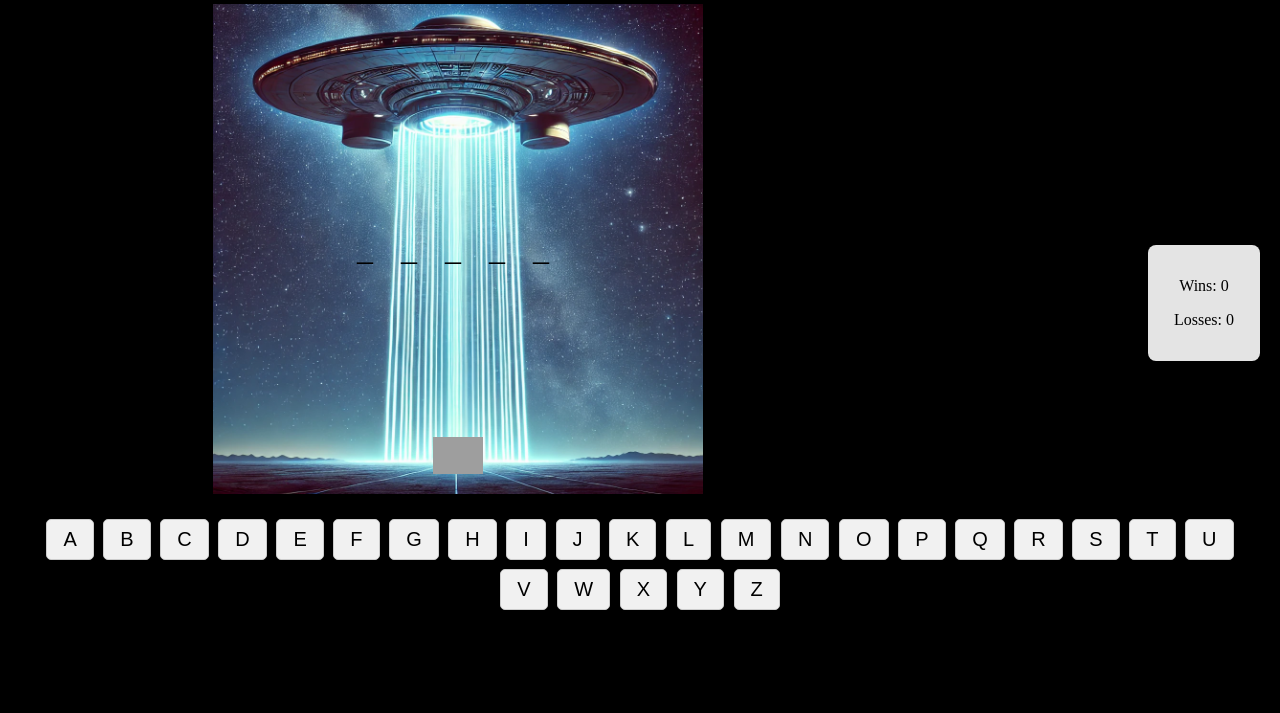
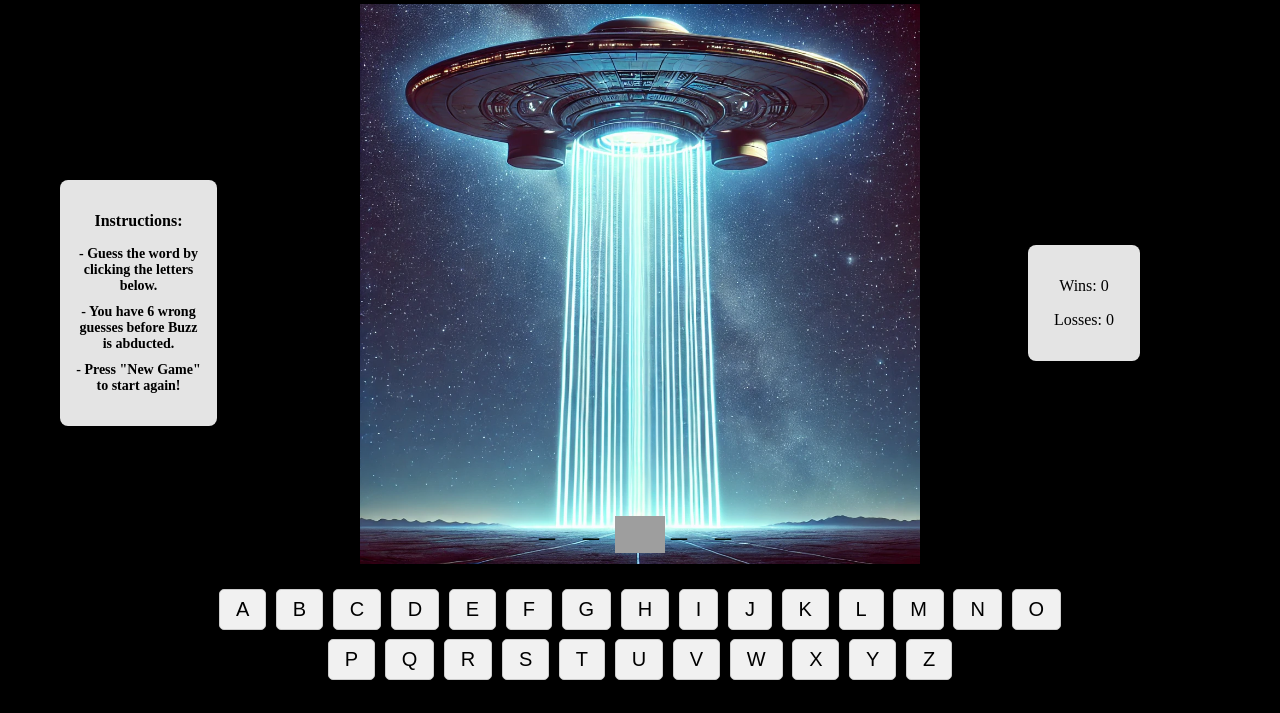
Before and after one commit to KeviinDavis/GA-Project1, a plain HTML site: page index.html in a window 1280 px wide. Shown: the part 97-810 px from the top of the page. Drawn offline with Linux system fonts and the light colour scheme; grey boxes are pictures that could not be loaded.

Commit message:
Fully completed

```diff
--- a/css/style.css
+++ b/css/style.css
@@ -48,46 +48,39 @@ body {
     display: none;
 }
 
+
 .background-section {
-    background: url(/images/spaceship.png);
-    background-size: contain;
-    background-position: center top;
-    background-repeat: no-repeat;
-    height: 490px;
+    background: url(/images/spaceship.png) no-repeat center center;
+    background-size: contain; /* Ensures the entire image fits within the section */
     width: 100%;
+    height: 70vh; /* Takes up 80% of the viewport height */
     position: relative;
     display: flex;
     justify-content: center;
-    align-items: center;
-    max-width: 900px;
+    align-items: flex-end; /* Keeps spaceman at the bottom */
+    margin: 0 auto;
 }
 
-
-
-.spaceman img {
-    width: 100px;
-    position: absolute;
-    bottom: 10px;
-    left: 50%;
-    transform: translate(-50%);
-}
 
 .word-display {
     font-size: 32px;
     letter-spacing: 10px;
     text-align: center;
     margin: 20px 0;
+    color:#000802
 }
+
 
 .alphabet-section {
     display: flex;
     justify-content: center;
     flex-wrap: wrap;
+    max-width: 900px;
+    margin: 0 auto;
     padding: 20px;
-    margin-top: 0 auto;
-    width: fit-content;
     text-align: center;
 }
+
 
 .letter-btn {
     padding: 0.5rem 1rem;
@@ -111,7 +104,7 @@ body {
 .sidebar {
     position: fixed;
     top: 50%;
-    right: 20px;
+    right: 140px;
     transform: translateY(-50%);
     background-color: #e4e4e4;
     padding: 1em;
@@ -120,6 +113,34 @@ body {
     box-shadow: 0 4px 8px rgba(0, 0, 0, 0.2);
     border-radius: 8px;
 }
+
+.instructions-box {
+    position: fixed;
+    top: 50%;
+    left: 60px;
+    transform: translateY(-50%);
+    background-color: #e4e4e4;
+    padding: 1em;
+    width: 125px;
+    text-align: center;
+    box-shadow: 0 4px 8px rgba(0, 0, 0, 0.2);
+    border-radius: 8px;
+}
+
+.instructions p {
+    font-weight: bold;
+}
+
+.instructions ul {
+    list-style-type: none;
+    padding-left: 0;
+}
+
+.instructions li {
+    margin: 10px 0;
+    font-size: 14px;
+}
+
 
 .spaceman {
     position: absolute;
@@ -130,4 +151,8 @@ body {
 
 .spaceman img {
     width: 50px;
+    position: absolute;
+    bottom: 1px;
+    left: 50%;
+    transform: translate(-50%);
 }
--- a/index.html
+++ b/index.html
@@ -3,13 +3,13 @@
         <head>
             <meta charset="UTF-8">
             <meta name="viewport" content="width=device-width, initial-scale=1.0">
-            <title>Spaceman Game</title>
+            <title>Spaceman Rescue</title>
             <script src="./js/app.js" defer></script>
             <link rel="stylesheet" href="./css/style.css">
         </head>
         <body>
             <header class="header">
-                <h1>Spaceman Game</h1>
+                <h1>Spaceman Rescue</h1>
                 <button id="new-game" class="btn-new-game">New Game</button>
             </header>
 
@@ -36,6 +36,17 @@
                     <p>Losses: <span id="losses">0</span></p>
                 </div>
             </nav>
+            <nav class="instructions-box">
+                <div class="instructions">
+                    <p>Instructions:</p>
+                    <ul>
+                        <li><b>- Guess the word by clicking the letters below.</li>
+                        <li>- You have 6 wrong guesses before Buzz is abducted.</li>
+                        <li>- Press "New Game" to start again!</li>
+                    </ul>
+                </div>
+            </nav>
+
         </div>
     </body>
     </html>
--- a/js/app.js
+++ b/js/app.js
@@ -1,18 +1,22 @@
 let wins = 0;
 let losses = 0;
-let gameOver = false;
+let gameOver = false; //Flag to determine if the game is over
 
-const wordList =["SPACE", "ALIEN", "STARS", "ROCKET", "ASTEROID", "GALAXY", "PLANET"];
+// List of words to guess
+const wordList =["SPACE", "ALIEN", "STARS"];
 let hiddenWord = "";
 let currentWordState = [];
 let wrongGuesses = 0;
 
+
+// Function to randomly select a word from the wordList
 function selectRandomWord() {
     const randomIndex = Math.floor(Math.random() * wordList.length);
     hiddenWord = wordList[randomIndex];
     currentWordState = new Array(hiddenWord.length).fill('_');
 }
 
+// Function to display the current word state (with underscores and guessed letters
 function displayWord() {
     const wordDisplay = document.getElementById('word-display');
     wordDisplay.innerHTML = '';
@@ -23,7 +27,7 @@ function displayWord() {
         wordDisplay.appendChild(letterElement);
     });
 }
-
+// Function to generate the alphabet buttons dynamically
 function generateAlphabet() {
     const alphabetContainer = document.getElementById('alphabet');
     const letters = 'ABCDEFGHIJKLMNOPQRSTUVWXYZ'.split('');
@@ -32,7 +36,9 @@ function generateAlphabet() {
         const button = document.createElement('button');
         button.textContent = letter;
         button.classList.add('letter-btn');
-        button.setAttribute('data-letter', letter);
+        button.setAttribute('data-letter', letter); // Store the letter in the button's data attribute
+
+// Event listener for handling letter button clicks
 
         button.addEventListener('click', function() {
             handleLetterClick(button);
@@ -41,18 +47,20 @@ function generateAlphabet() {
         alphabetContainer.appendChild(button);
     });
 }
+// Function to display a message on the screen (e.g., win or loss)
 
 function displayMessage(text) {
     document.getElementById('message').textContent = text;
 }
-
+// Function to handle when a letter is clicked
 function handleLetterClick(button) {
     if (gameOver) return;
     const guessedLetter = button.getAttribute('data-letter');
 
-    button.classList.add('unlit');
+    button.classList.add('unlit'); // Visually disable the button
     button.disabled = true;
 
+// Check if the guessed letter is in the hidden word
     if (hiddenWord.includes(guessedLetter)) {
         hiddenWord.split('').forEach((letter, index) => {
             if (letter === guessedLetter) {
@@ -66,6 +74,7 @@ function handleLetterClick(button) {
 
     displayWord();
 
+    // Check if the player has won (all letters guessed)
     if (!currentWordState.includes('_')) {
         wins++;
         updateScore();
@@ -76,19 +85,21 @@ function handleLetterClick(button) {
         losses++;
         updateScore();
         displayMessage(`Game over! Buzz was abducted! The word was ${hiddenWord}`);
-        gameOver = true;
+        gameOver = true; //End the Game
     }
 
     console.log(`You guessed the letter: ${guessedLetter}`);
 }
 
+
+// Function to move the spaceman based on wrong guesses
 function moveSpaceman() {
     const spaceman = document.querySelector('.spaceman');
     if (wrongGuesses >= 6) {
         displayMessage('Game over! Buzz was abducted!');
         spaceman.style.visibility = 'hidden';
         } else {
-        spaceman.style.transform = `translateY(${wrongGuesses * -60}px)`;
+        spaceman.style.transform = `translateY(${wrongGuesses * -70}px)`;
         spaceman.style.visibility = 'visible';
 
     }
@@ -108,13 +119,15 @@ function updateScore() {
     document.getElementById('losses').textContent = losses;
     }
 
-
+// Function to reset the game for a new round
     function resetGame() {
         gameOver = false;
         selectRandomWord();
         wrongGuesses = 0;
         moveSpaceman();
 
+
+// Enable all letter buttons for the new round
     const letterButtons = document.querySelectorAll('.letter-btn');
         letterButtons.forEach(button => {
         button.disabled = false;
@@ -129,7 +142,9 @@ function resetGame() {
      spaceman.style.visibility = 'visible';
 }
 
+// Event listener for the New Game button to reset the game
 document.getElementById('new-game').addEventListener('click', resetGame);
 
+// Initialize the game on page load
     generateAlphabet();
-resetGame();
+    resetGame(); // Automatically start the game when the page loads
```
Also changed, not shown: 1 other file. Lines whose indentation alone changed are shown as unchanged.
